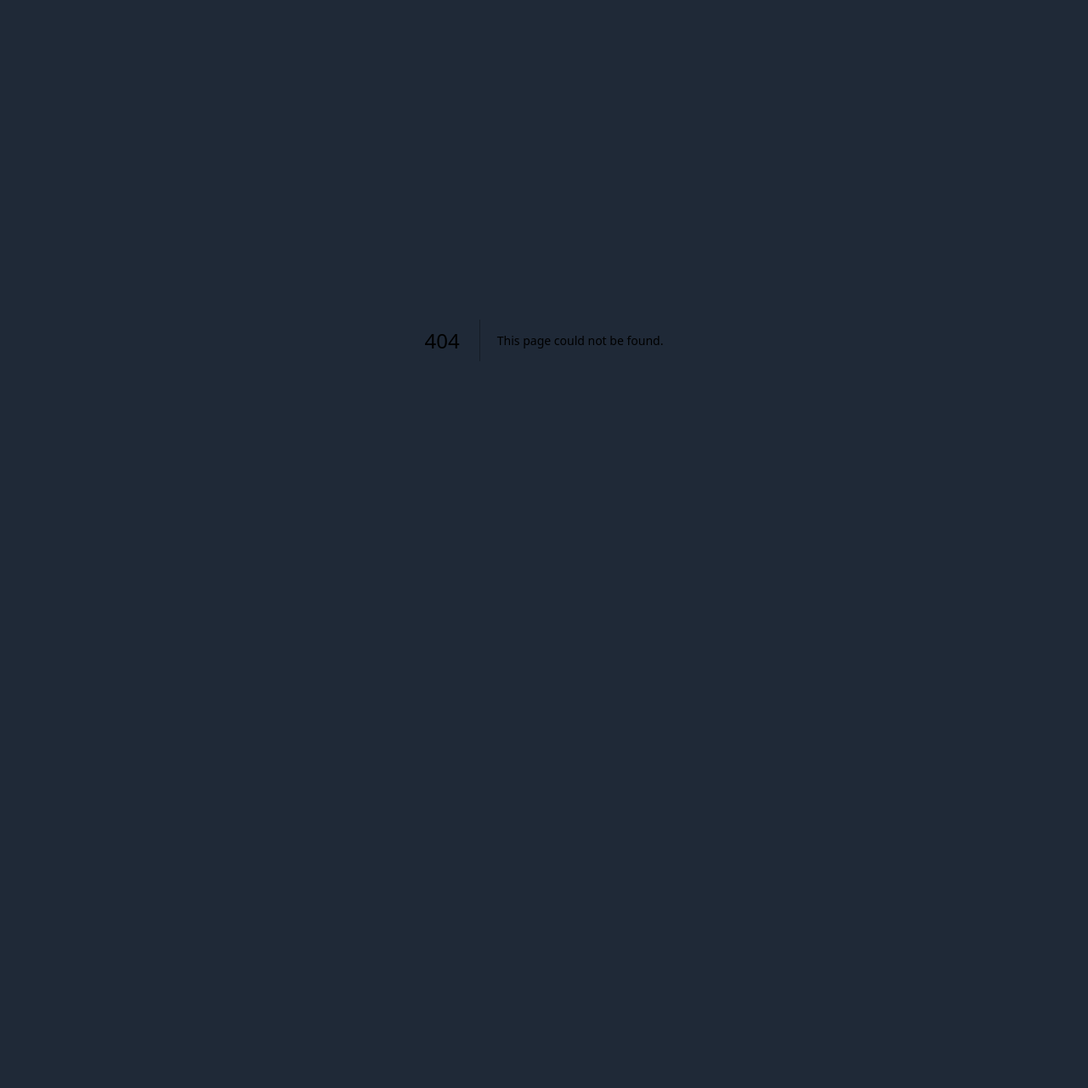
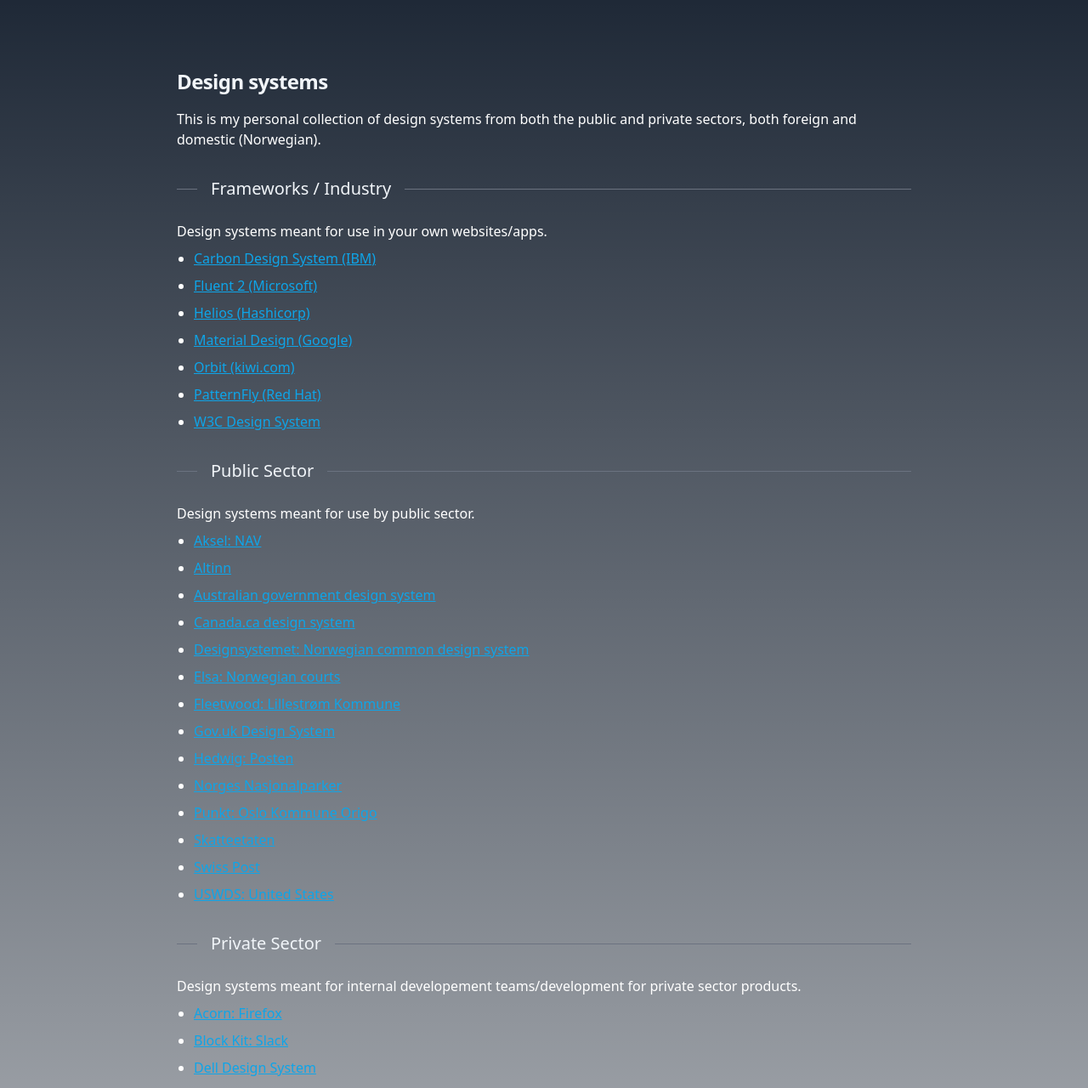
Before and after one commit to Torthu/thuneio, a Next.js app: page /notes/designsystems in a window 1280 px wide. Before the commit this address had no page. Shown: the top 1280 px of the page at 85% size. Before the commit the page ends 800 px from the top, so only its background shows below. Built offline with nearby package versions, Linux system fonts and the light colour scheme.

Commit message:
feat(notes): note with links to design systems

```diff
--- /dev/null
+++ b/src/app/notes/designsystems/page.tsx
@@ -0,0 +1,219 @@
+"use client";
+import { H1, A, View, SectionHeader, P, Li } from "@/components";
+
+export default function DesignSystems() {
+  return (
+    <View title="Design systems overview">
+      <H1 className="mb-4">Design systems</H1>
+      <P>
+        This is my personal collection of design systems from both the public
+        and private sectors, both foreign and domestic (Norwegian).
+      </P>
+
+      <SectionHeader className="mt-8 mb-6">Frameworks / Industry</SectionHeader>
+      <P>Design systems meant for use in your own websites/apps.</P>
+      <ul>
+        <Li>
+          <A href="https://carbondesignsystem.com/">
+            Carbon Design System (IBM)
+          </A>
+        </Li>
+        <Li>
+          <A href="https://fluent2.microsoft.design/">Fluent 2 (Microsoft)</A>
+        </Li>
+        <Li>
+          <A href="https://helios.hashicorp.design/">Helios (Hashicorp)</A>
+        </Li>
+        <Li>
+          <A href="https://m3.material.io/">Material Design (Google)</A>
+        </Li>
+        <Li>
+          <A href="https://orbit.kiwi/">Orbit (kiwi.com)</A>
+        </Li>
+        <Li>
+          <A href="https://www.patternfly.org/">PatternFly (Red Hat)</A>
+        </Li>
+        <Li>
+          <A href="https://design-system.w3.org/">W3C Design System</A>
+        </Li>
+      </ul>
+
+      <SectionHeader className="mt-8 mb-6">Public Sector</SectionHeader>
+      <P>Design systems meant for use by public sector.</P>
+      <ul>
+        <Li>
+          <A href="https://aksel.nav.no/">Aksel: NAV</A>
+        </Li>
+        <Li>
+          <A href="https://altinn.github.io/designsystem-styleguide/">Altinn</A>
+        </Li>
+        <Li>
+          <A href="http://designsystem.gov.au/">
+            Australian government design system
+          </A>
+        </Li>
+        <Li>
+          <A href="https://design.canada.ca/">Canada.ca design system</A>
+        </Li>
+        <Li>
+          <A href="https://www.designsystemet.no">
+            Designsystemet: Norwegian common design system
+          </A>
+        </Li>
+        <Li>
+          <A href="https://design.domstol.no">Elsa: Norwegian courts</A>
+        </Li>
+        <Li>
+          <A href="https://design.lillestrom.kommune.no/guide/">
+            Fleetwood: Lillestrøm Kommune
+          </A>
+        </Li>
+        <Li>
+          <A href="https://design-system.service.gov.uk/">
+            Gov.uk Design System
+          </A>
+        </Li>
+        <Li>
+          <A href="https://hedwig.posten.no">Hedwig: Posten</A>
+        </Li>
+        <Li>
+          <A href="https://designmanual.norgesnasjonalparker.no/">
+            Norges Nasjonalparker
+          </A>
+        </Li>
+        <Li>
+          <A href="https://punkt.oslo.kommune.no/latest/">
+            Punkt: Oslo Kommune Origo
+          </A>
+        </Li>
+        <Li>
+          <A href="https://skatteetaten.github.io/frontend-components/">
+            Skatteetaten
+          </A>
+        </Li>
+        <Li>
+          <A href="https://swisspost-web-frontend.netlify.app/#/home">
+            Swiss Post
+          </A>
+        </Li>
+        <Li>
+          <A href="https://designsystem.digital.gov/">USWDS: United States</A>
+        </Li>
+      </ul>
+
+      <SectionHeader className="mt-8 mb-6">Private Sector</SectionHeader>
+      <P>
+        Design systems meant for internal developement teams/development for
+        private sector products.
+      </P>
+      <ul>
+        <Li>
+          <A href="https://acorn.firefox.com">Acorn: Firefox</A>
+        </Li>
+        <Li>
+          <A href="https://api.slack.com/block-kit">Block Kit: Slack</A>
+        </Li>
+        <Li>
+          <A href="https://www.delldesignsystem.com/">Dell Design System</A>
+        </Li>
+        <Li>
+          <A href="https://druids.datadoghq.com/">
+            DRUIDS: Datadog reusable user interface design system
+          </A>
+        </Li>
+        <Li>
+          <A href="https://eds.equinor.com">EDS: Equinor</A>
+        </Li>
+        <Li>
+          <A href="https://design.elvia.io/">Elvia</A>
+        </Li>
+        <Li>
+          <A href="https://design.entur.no/">Entur Designsystem</A>
+        </Li>
+        <Li>
+          <A href="https://eufemia.dnb.no/">Eufemia: DNB</A>
+        </Li>
+        <Li>
+          <A href="https://www.fabric-ds.io/">Fabric: Finn.no</A>
+        </Li>
+        <Li>
+          <A href="https://design.if.eu/">If design system</A>
+        </Li>
+        <Li>
+          <A href="https://jokul.fremtind.no/">Jøkul: Fremtind</A>
+        </Li>
+        <Li>
+          <A href="https://www.flexport.com/design">Latitude: Flexport</A>
+        </Li>
+        <Li>
+          <A href="https://merkevare.naf.no/">NAF</A>
+        </Li>
+        <Li>
+          <A href="https://www.openbridge.no/">OpenBridge</A>
+        </Li>
+        <Li>
+          <A href="https://static.nrk.no/origo/latest/index.html">Origo: NRK</A>
+        </Li>
+        <Li>
+          <A href="https://polaris.shopify.com/components">Polaris: Shopify</A>
+        </Li>
+        <Li>
+          <A href="https://components.ruter.as/">Ruter Components</A>
+        </Li>
+        <Li>
+          <A href="https://www.sanity.io/ui">Sanity UI</A>
+        </Li>
+        <Li>
+          <A href="https://profilmanual.skyss.no/">Skyss Profilmanual</A>
+        </Li>
+        <Li>
+          <A href="https://design.sparebank1.no/">SpareBank1</A>
+        </Li>
+        <Li>
+          <A href="https://spectrum.adobe.com/">Spectrum: Adobe</A>
+        </Li>
+        <Li>
+          <A href="https://spor.cloud.vy.no/">Spor: Vy</A>
+        </Li>
+        <Li>
+          <A href="https://designsystem.kognif.ai/">Triton: Kognifai</A>
+        </Li>
+        <Li>
+          <A href="https://brand.vipps.no">Vipps</A>
+        </Li>
+        <Li>
+          <A href="https://ux.visma.com/">Visma UX</A>
+        </Li>
+        <Li>
+          <A href="https://build.washingtonpost.com/">
+            Washington Post Design System
+          </A>
+        </Li>
+        <Li>
+          <A href="https://wise.design/">Wise Design</A>
+        </Li>
+      </ul>
+
+      <SectionHeader className="mt-8 mb-6">Other</SectionHeader>
+      <ul>
+        <Li>
+          <A href="https://developer.apple.com/design/human-interface-guidelines">
+            Apple Human Interface Guidelines
+          </A>
+        </Li>
+        <Li>
+          <A href="https://www.neurodiversity.design/">
+            Neurodiversity Design System
+          </A>
+        </Li>
+      </ul>
+
+      <SectionHeader className="mt-8 mb-6">Novelty</SectionHeader>
+      <ul>
+        <Li>
+          <A href="https://jdan.github.io/98.css/">98.css: Windows 98</A>
+        </Li>
+      </ul>
+    </View>
+  );
+}
```
